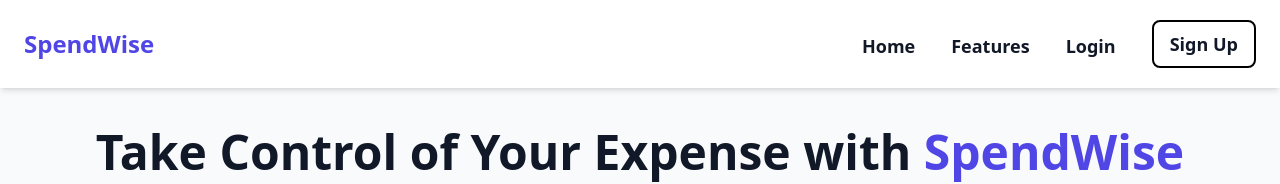
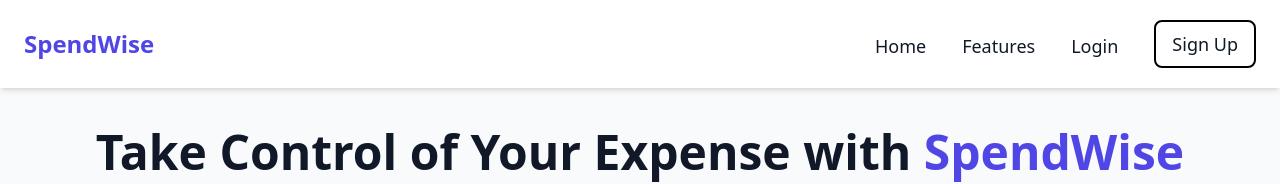
Before and after one commit to Dilju/SpendWise-frontend-client, a React (Vite) app: page / in a window 1280 px wide. Shown: the top 184 px of the page. Built offline with nearby package versions, Linux system fonts and the light colour scheme; no server answers.

Commit message:
Updation in Home navbar the text-semibold into light

```diff
--- a/src/pages/Home.jsx
+++ b/src/pages/Home.jsx
@@ -21,7 +21,7 @@
           </h1>
 
           {/* Desktop navlinks */}
-          <nav className="space-x-9 text-lg font-semibold hidden md:flex">
+          <nav className="space-x-9 text-lg font-light hidden md:flex">
             <a href="#" className="hover:text-indigo-600 transition mt-3">
               Home
             </a>
```
